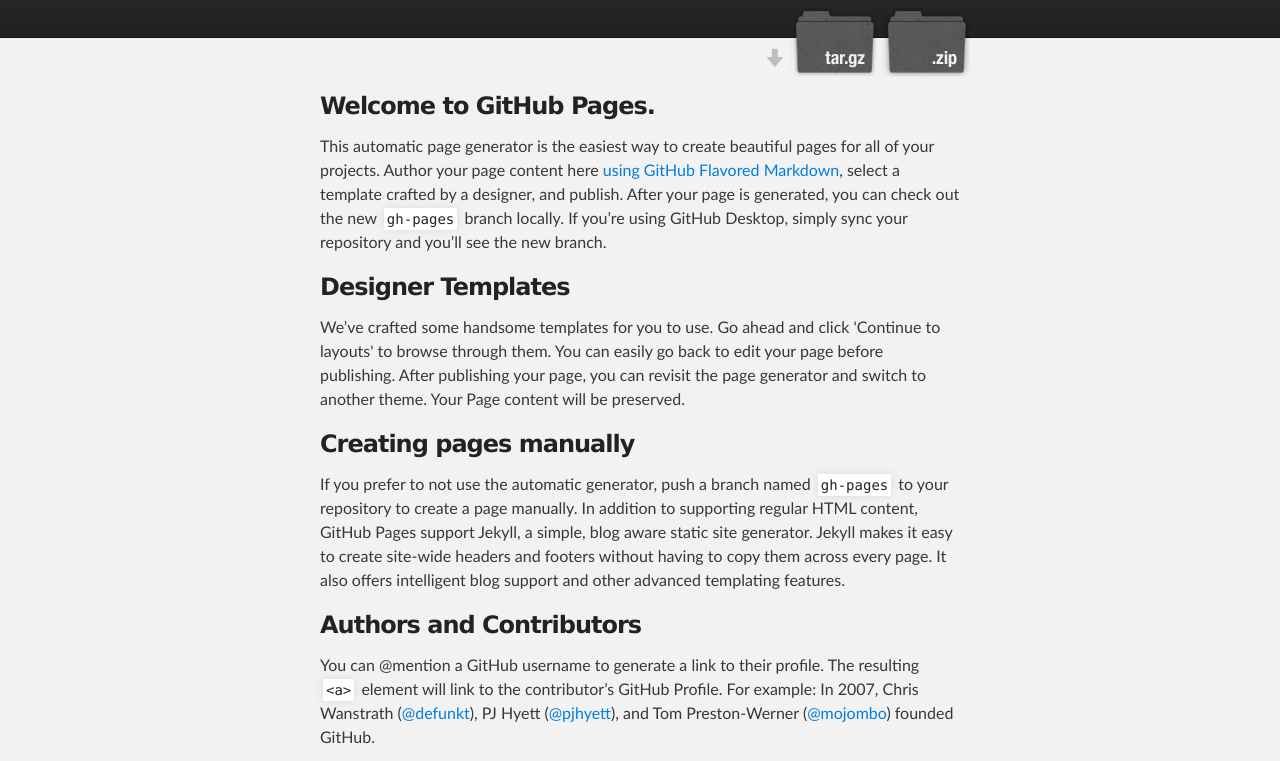
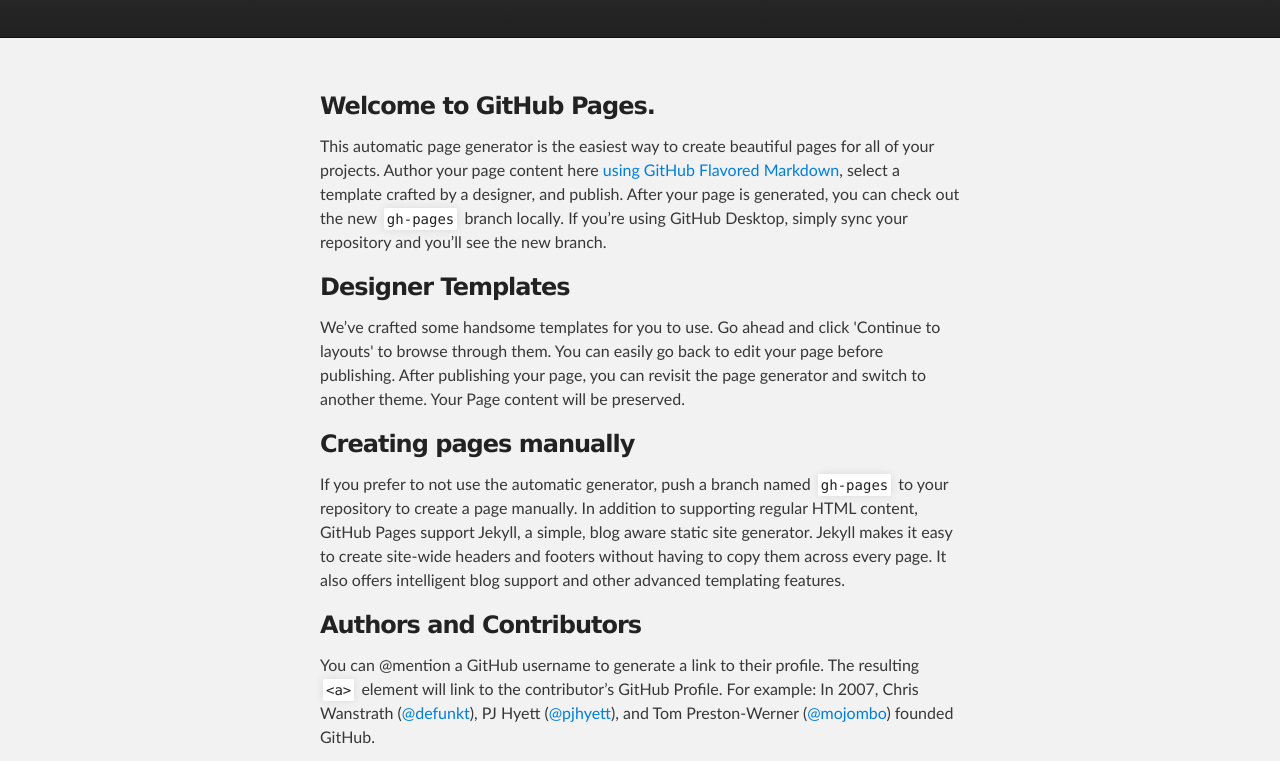
Before and after one commit to mynicknameisam/form, a plain HTML site: page index.html in a window 1280 px wide. Shown: the part 136-897 px from the top of the page. Drawn offline with Linux system fonts and the light colour scheme.

Commit message:
Update index.html

```diff
--- a/index.html
+++ b/index.html
@@ -20,11 +20,6 @@
 
           <h1 id="project_title">Form</h1>
           <h2 id="project_tagline"></h2>
-
-            <section id="downloads">
-              <a class="zip_download_link" href="https://github.com/mynicknameisam/form/zipball/master">Download this project as a .zip file</a>
-              <a class="tar_download_link" href="https://github.com/mynicknameisam/form/tarball/master">Download this project as a tar.gz file</a>
-            </section>
         </header>
     </div>
 
```
